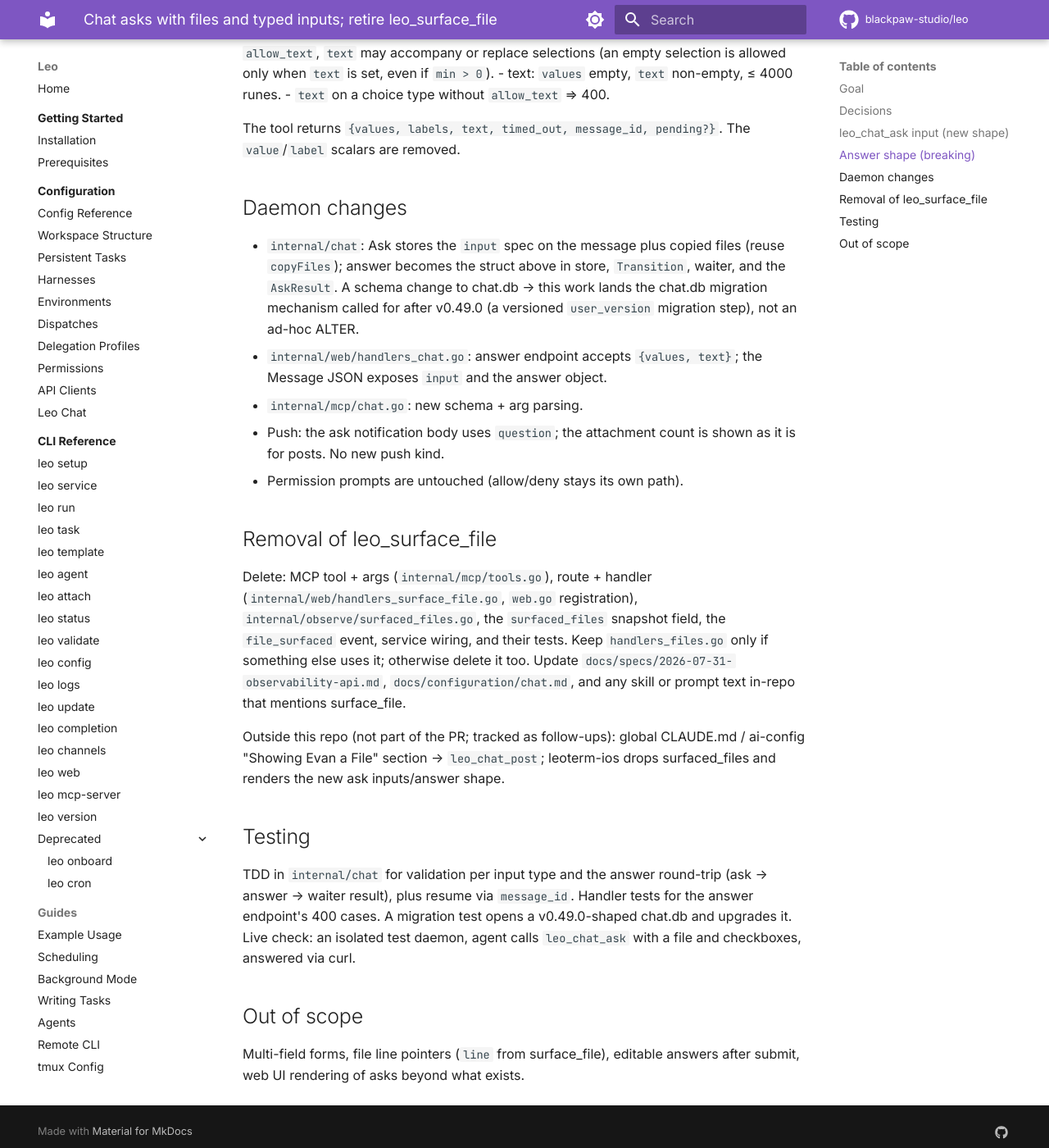
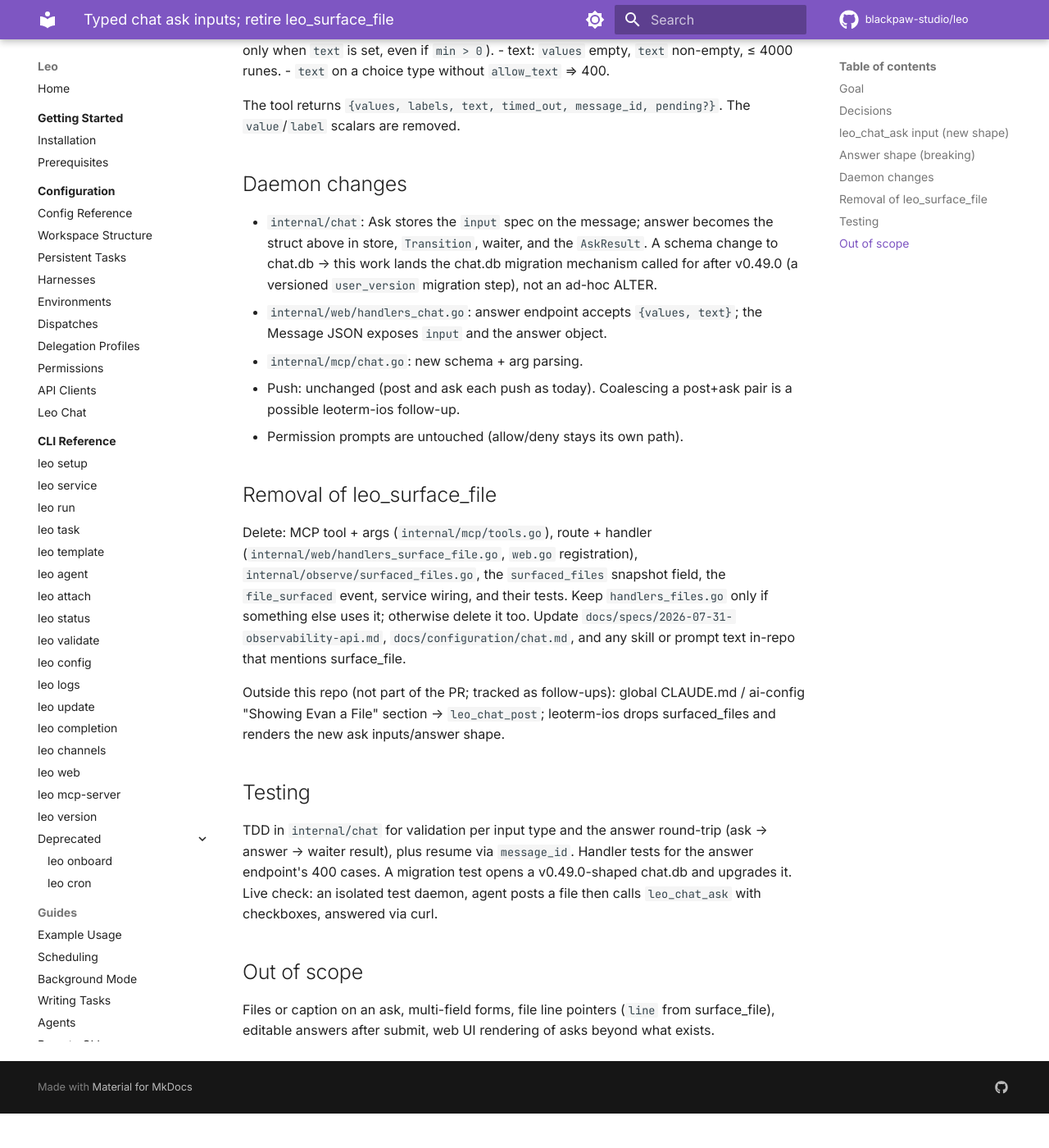
Before and after one commit to blackpaw-studio/leo, an MkDocs documentation site: the page built from docs/specs/2026-10-12-chat-ask-inputs.md, in a window 1280 px wide and 1400 px high, scrolled down 1453 px. Shown: the whole window at 82% size. Built offline with MkDocs 1.6.1 and Material for MkDocs 9.7.7, drawn with Linux system fonts in a browser that asks for light colours; comment, search, counter and statistics services are not loaded; after the commit the page ends 2811 px from its top, so only the background shows below that; some of the changed text lies outside the part shown.

Commit message:
docs: split file+ask into two chat messages in spec
Claude-Session: https://claude.ai/code/session_0173J2QMii9KcbGfdii4WNUM

````diff
--- a/docs/specs/2026-10-12-chat-ask-inputs.md
+++ b/docs/specs/2026-10-12-chat-ask-inputs.md
@@ -1,4 +1,4 @@
-# Chat asks with files and typed inputs; retire leo_surface_file
+# Typed chat ask inputs; retire leo_surface_file
 
 Status: draft · 2026-10-12
 
@@ -9,7 +9,7 @@ An agent can show Evan a file with a caption, and optionally ask a question abou
 ## Decisions
 
 - **Show a file** = `leo_chat_post {text, files}` (exists today). The caption is `text`. No new tool.
-- **Ask about a file** = `leo_chat_ask` gains `text` and `files`, plus a typed `input`.
+- **Ask about a file** = two messages: `leo_chat_post {text, files}`, then `leo_chat_ask`. Asks carry no files or caption; per-agent threads keep the pair adjacent. `leo_chat_ask` only gains a typed `input`.
 - **One input per ask.** Multi-field forms are out of scope; the agent asks again.
 - **`leo_surface_file` is removed** with its route, state, and event. Solo-user project: no alias, no compat shim.
 
@@ -18,8 +18,6 @@ An agent can show Evan a file with a caption, and optionally ask a question abou
 ```jsonc
 {
   "question": "Ship this layout?",          // required, as today
-  "text": "Screenshot of the new roster",   // optional caption/body
-  "files": ["/abs/or/workspace/rel/path"],  // optional; same rules/caps as leo_chat_post
   "input": {
     "type": "buttons" | "radio" | "checkboxes" | "text",
     "options": [ "yes" | {"value","label"} ], // required for buttons/radio/checkboxes (1–12), forbidden for text
@@ -53,10 +51,10 @@ The tool returns `{values, labels, text, timed_out, message_id, pending?}`. The
 
 ## Daemon changes
 
-- `internal/chat`: Ask stores the `input` spec on the message plus copied files (reuse `copyFiles`); answer becomes the struct above in store, `Transition`, waiter, and the `AskResult`. A schema change to chat.db → this work lands the chat.db migration mechanism called for after v0.49.0 (a versioned `user_version` migration step), not an ad-hoc ALTER.
+- `internal/chat`: Ask stores the `input` spec on the message; answer becomes the struct above in store, `Transition`, waiter, and the `AskResult`. A schema change to chat.db → this work lands the chat.db migration mechanism called for after v0.49.0 (a versioned `user_version` migration step), not an ad-hoc ALTER.
 - `internal/web/handlers_chat.go`: answer endpoint accepts `{values, text}`; the Message JSON exposes `input` and the answer object.
 - `internal/mcp/chat.go`: new schema + arg parsing.
-- Push: the ask notification body uses `question`; the attachment count is shown as it is for posts. No new push kind.
+- Push: unchanged (post and ask each push as today). Coalescing a post+ask pair is a possible leoterm-ios follow-up.
 - Permission prompts are untouched (allow/deny stays its own path).
 
 ## Removal of leo_surface_file
@@ -67,8 +65,8 @@ Outside this repo (not part of the PR; tracked as follow-ups): global CLAUDE.md
 
 ## Testing
 
-TDD in `internal/chat` for validation per input type and the answer round-trip (ask → answer → waiter result), plus resume via `message_id`. Handler tests for the answer endpoint's 400 cases. A migration test opens a v0.49.0-shaped chat.db and upgrades it. Live check: an isolated test daemon, agent calls `leo_chat_ask` with a file and checkboxes, answered via curl.
+TDD in `internal/chat` for validation per input type and the answer round-trip (ask → answer → waiter result), plus resume via `message_id`. Handler tests for the answer endpoint's 400 cases. A migration test opens a v0.49.0-shaped chat.db and upgrades it. Live check: an isolated test daemon, agent posts a file then calls `leo_chat_ask` with checkboxes, answered via curl.
 
 ## Out of scope
 
-Multi-field forms, file line pointers (`line` from surface_file), editable answers after submit, web UI rendering of asks beyond what exists.
+Files or caption on an ask, multi-field forms, file line pointers (`line` from surface_file), editable answers after submit, web UI rendering of asks beyond what exists.
````
